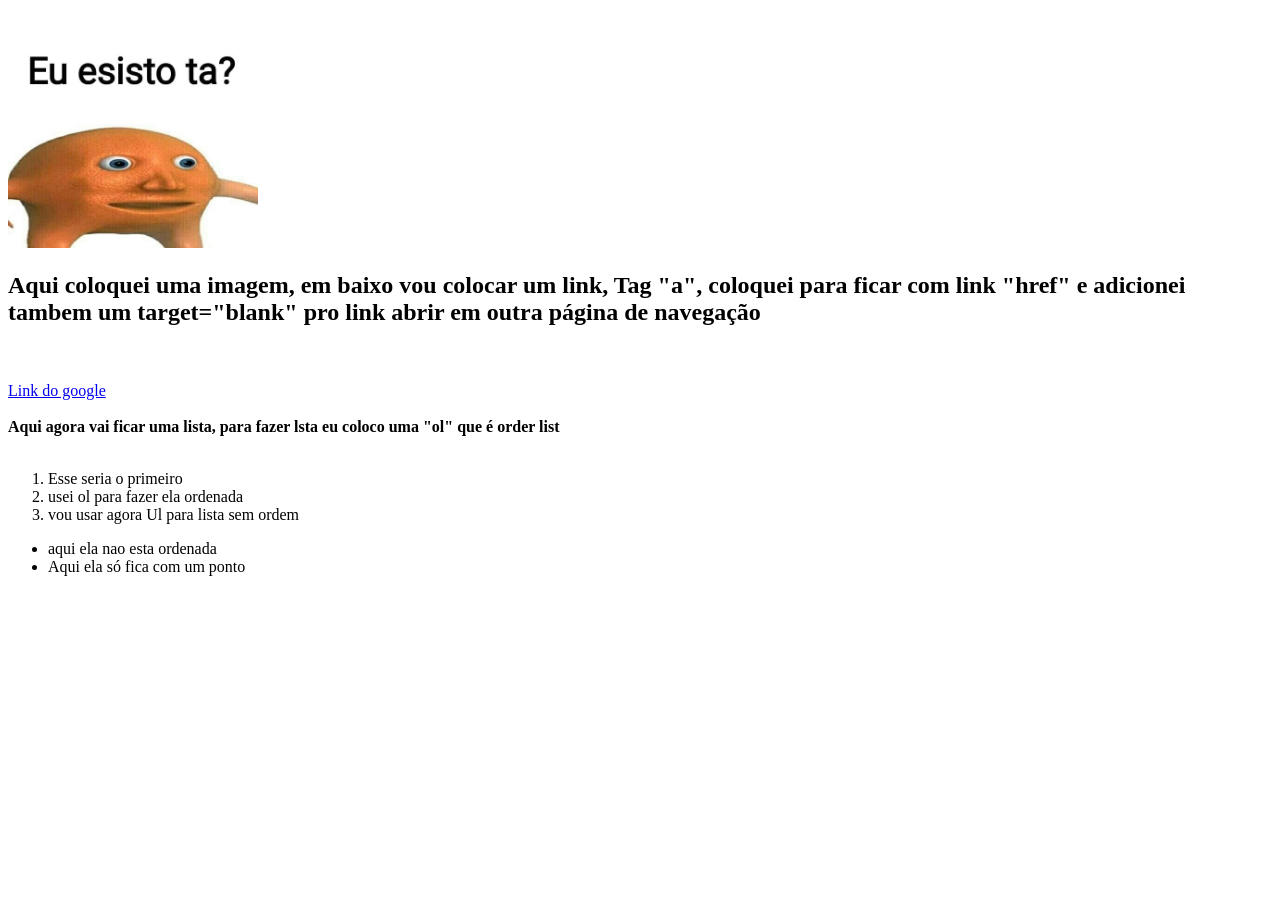
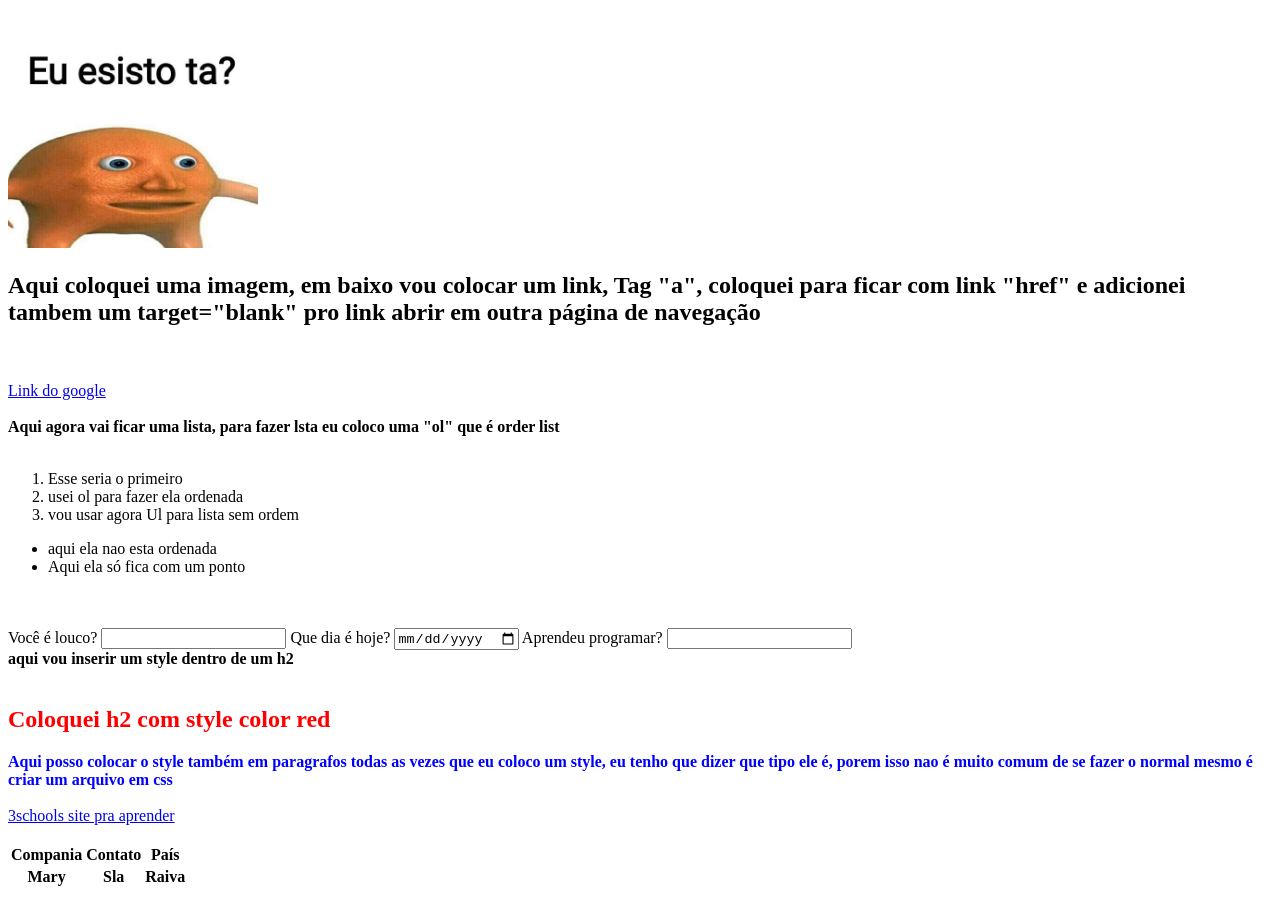
Before and after one commit to Nerdzter/Meu-primeiro-codigo-html, a plain HTML site: page index.html in a window 1280 px wide. Shown: the part 165-1062 px from the top of the page. Before the commit the page ends 800 px from the top, so only its background shows below. Drawn offline with Linux system fonts and the light colour scheme; files whose address does not match are found by name.

Commit message:
Update index.html
Depois aprendi como colocar styles e sobre semantca e seo de codigo

```diff
--- a/index.html
+++ b/index.html
@@ -60,6 +60,42 @@
         <li>aqui ela nao esta ordenada</li>
         <li>Aqui ela só fica com um ponto</li>
     </ul>
+<br></br>
+
+<Form>
+    <Label>Você é louco?</Label>
+    <input type="text">
+    <label>Que dia é hoje?</label>
+    <input type="Date">
+    <label>Aprendeu programar?</label>
+    <input type="text">
+</Form>
+<strong>aqui vou inserir um style dentro de um h2</strong>
+<br></br>
+
+<h2 style="color:red">Coloquei h2 com style color red</h2>
+
+<strong style="color:blue">Aqui posso colocar o style também em paragrafos
+todas as vezes que eu coloco um style, eu tenho que dizer que tipo ele é, porem isso nao é muito comum de se fazer
+o normal mesmo é criar um arquivo em css</strong>
+
+<br></br>
+
+<a href="https://www.w3schools.com/html/html5_semantic_elements.asp" target="blank">3schools site pra aprender</a>
+<br></br>
+
+<table>
+    <tr>
+        <th>Compania</th>
+        <th>Contato</th>
+        <th>País</th>
+    </tr>
+    <tr>
+        <th>Mary</th>
+        <th>Sla</th>
+        <th>Raiva</th>
+    </tr>
+</table>
 </body>
 
 </html>
```
